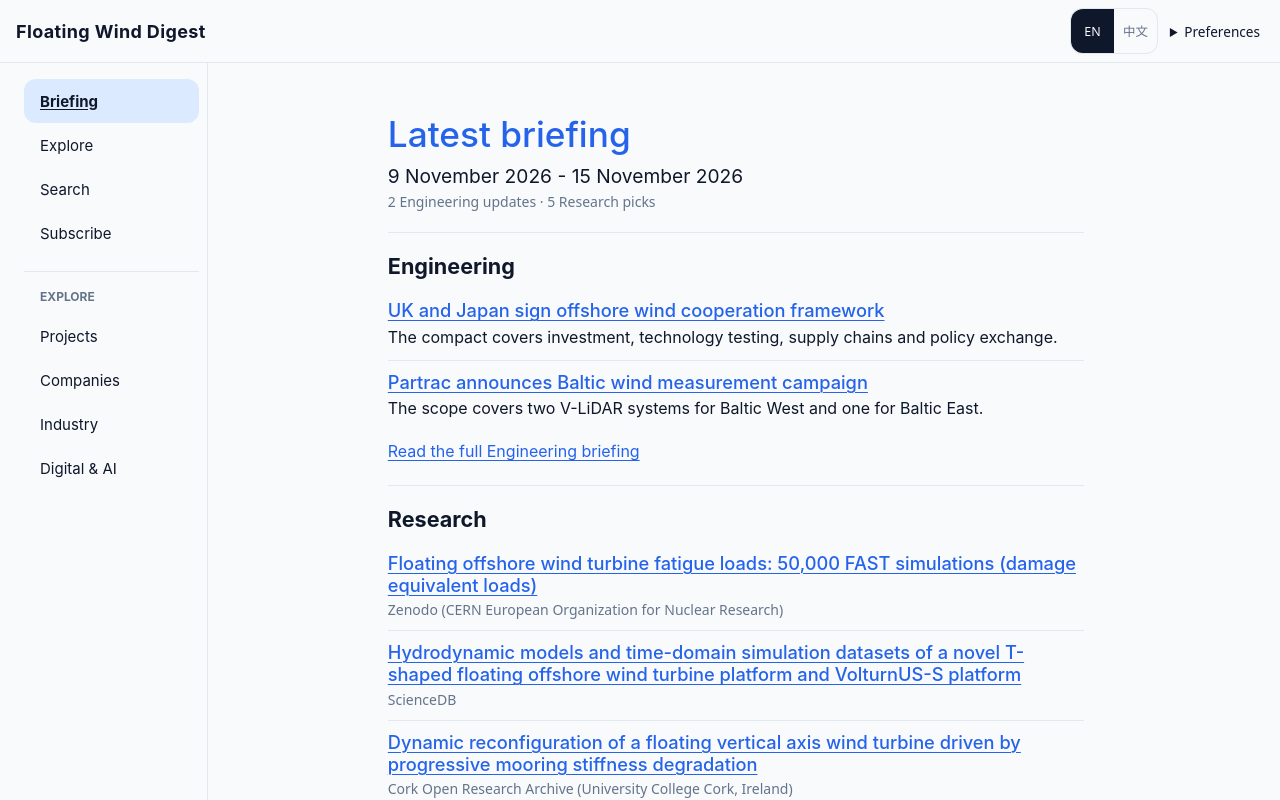
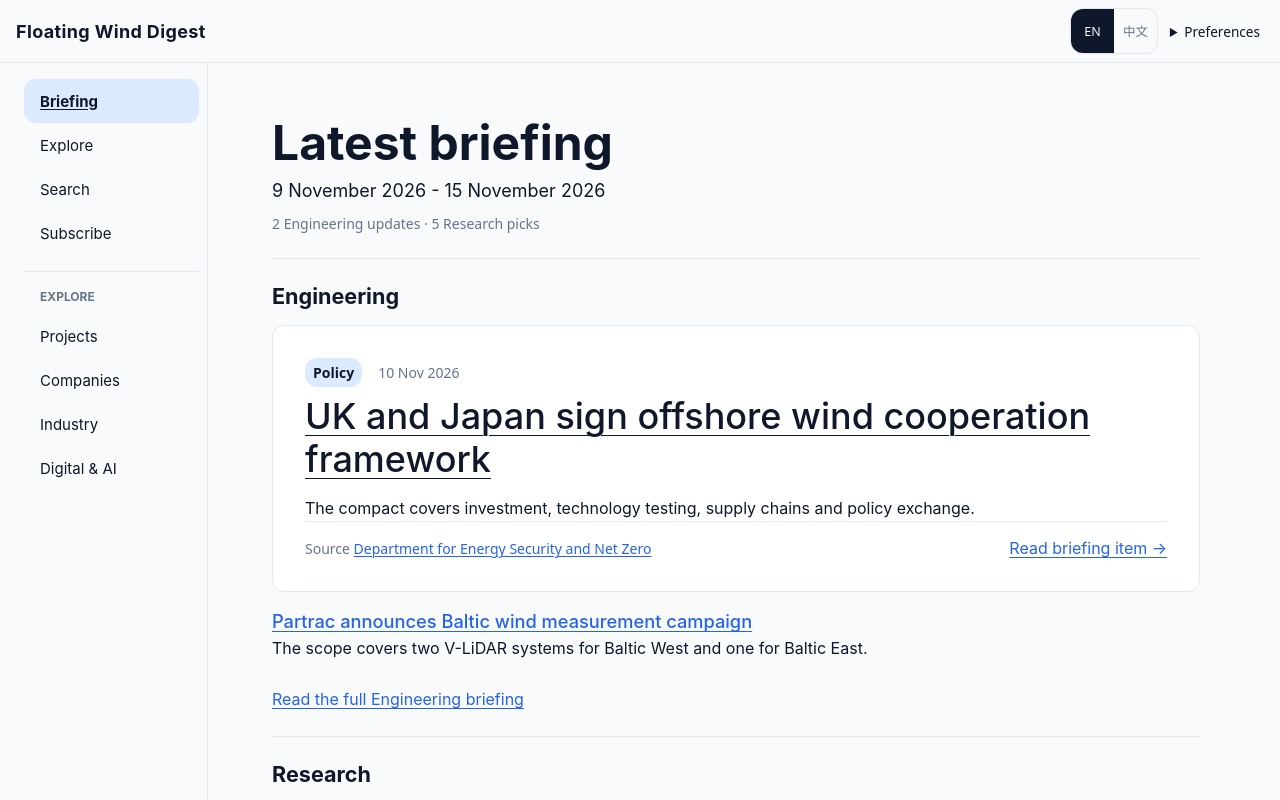
Before and after one commit to yangzhouore/fowt-digest, a Next.js app in the folder web/: page / in a window 1280 px wide. Shown: the top 800 px of the page. Built offline with nearby package versions, Linux system fonts and the light colour scheme.

Commit message:
feat(web): give the weekly homepage an editorial hierarchy

```diff
--- a/web/app/briefing-weeks.ts
+++ b/web/app/briefing-weeks.ts
@@ -38,15 +38,20 @@ export function getLatestBriefingPreview(engineering: readonly EngineeringBriefi
     engineering: week.engineering ? {
       href: `/engineering/${slug}`,
       selectedCount: week.engineering.items.length,
-      previewItems: week.engineering.items.slice(0, PREVIEW_LIMIT).map(({ id, title, oneLineSummary }) => ({
-        href: engineeringItemHref(slug, id), title, summary: oneLineSummary,
-      })),
+      previewItems: week.engineering.items.slice(0, PREVIEW_LIMIT).map((item) => {
+        const { id, title, oneLineSummary, category, sourceRecords, sourceUrl } = item;
+        const source = sourceRecords.find((record) => record.sourceUrl === sourceUrl);
+        return {
+          id, href: engineeringItemHref(slug, id), title, summary: oneLineSummary, category,
+          source: source ? { publisher: source.publisher, publishedDate: source.publishedDate, href: source.sourceUrl } : null,
+        };
+      }),
     } : null,
     research: week.research ? {
       href: `/weekly/${slug}`,
       selectedCount: week.research.papers.length,
-      previewPapers: week.research.papers.slice(0, PREVIEW_LIMIT).map(({ slug, title, publicationSource }) => ({
-        href: `/papers/${slug}`, title, publicationSource,
+      previewPapers: week.research.papers.slice(0, PREVIEW_LIMIT).map(({ id, slug, title, publicationSource }) => ({
+        id, slug, href: `/papers/${slug}`, title, publicationSource,
       })),
     } : null,
   };
--- /dev/null
+++ b/web/app/editorial-image-figure.tsx
@@ -0,0 +1,26 @@
+"use client";
+
+import Image from "next/image";
+import type { EditorialImage } from "./editorial-images";
+import { useLanguage } from "./i18n/language-context";
+import { LocalizedCopy } from "./i18n/localized-copy";
+
+export function EditorialImageFigure({ image }: { image: EditorialImage }) {
+  const { language } = useLanguage();
+
+  return (
+    <figure className="briefing-lead-figure">
+      <div className="briefing-lead-media">
+        <Image src={image.src} width={image.width} height={image.height} alt={image.alt[language]}
+          sizes="(max-width: 959px) calc(100vw - 64px), (max-width: 1199px) calc(100vw - 280px), 928px"
+          style={image.focalPosition ? { objectFit: "cover", objectPosition: image.focalPosition } : undefined} />
+      </div>
+      <figcaption className="briefing-meta">
+        <LocalizedCopy en="Image credit" zh="图片来源" />{" "}
+        <a href={image.sourceUrl} translate="no">{image.credit}</a>{" · "}
+        <a href={image.rightsReference}><LocalizedCopy en="Reuse terms" zh="使用条款" /></a>
+        {" · "}<span translate="no">{image.licenseNote}</span>
+      </figcaption>
+    </figure>
+  );
+}
--- /dev/null
+++ b/web/app/editorial-images.ts
@@ -0,0 +1,21 @@
+export type EditorialImage = {
+  src: `/editorial/${string}`;
+  width: number;
+  height: number;
+  alt: { en: string; zh: string };
+  credit: string;
+  sourceUrl: string;
+  licenseNote: string;
+  rightsReference: string;
+  // Set only when the approved derivative allows cropping.
+  focalPosition?: string;
+};
+
+type EditorialImageRegistry = Readonly<Partial<Record<string, Readonly<Partial<Record<string, EditorialImage>>>>>>;
+
+// Reviewed local images only, keyed by edition slug, then briefing item ID.
+export const editorialImages: EditorialImageRegistry = {};
+
+export function getEditorialImage(editionSlug: string, itemId: string) {
+  return editorialImages[editionSlug]?.[itemId];
+}
--- /dev/null
+++ b/web/app/homepage-briefing.css
@@ -0,0 +1,138 @@
+.homepage-briefing {
+  max-inline-size: 928px;
+  margin-inline: auto;
+  overflow-wrap: anywhere;
+}
+
+.homepage-briefing .briefing-masthead {
+  padding-block: 32px 24px;
+}
+
+.homepage-briefing .briefing-masthead h1 {
+  color: var(--ink);
+  font-size: clamp(1.875rem, 4vw, 3rem);
+  font-weight: 650;
+}
+
+.homepage-briefing .briefing-date {
+  margin-block-end: 8px;
+  font-size: 1.125rem;
+}
+
+.homepage-briefing .briefing-track {
+  padding-block: 24px;
+}
+
+.homepage-briefing .briefing-track h2 {
+  margin-block-end: 16px;
+}
+
+.homepage-briefing .briefing-engineering-list > li:first-child {
+  padding-block: 0;
+}
+
+.homepage-briefing .briefing-engineering-list > li:nth-child(2) {
+  border-block-start: 0;
+}
+
+.briefing-lead {
+  border: 1px solid var(--border);
+  border-radius: var(--shell-radius);
+  background: var(--surface);
+}
+
+.briefing-lead-body {
+  padding: clamp(16px, 3vw, 32px);
+}
+
+.homepage-briefing .briefing-lead h3 {
+  max-inline-size: 35ch;
+  margin-block: 8px 16px;
+  font-size: clamp(1.5rem, 3vw, 2.25rem);
+  line-height: 1.18;
+}
+
+.briefing-lead h3 a {
+  color: var(--ink);
+}
+
+.briefing-lead-summary,
+.briefing-compact-story p {
+  max-inline-size: 70ch;
+}
+
+.briefing-lead-meta,
+.briefing-lead-actions {
+  display: flex;
+  flex-wrap: wrap;
+  align-items: baseline;
+  gap: 8px 16px;
+}
+
+.briefing-lead-meta span {
+  padding: 4px 8px;
+  border-radius: var(--shell-radius);
+  background: var(--selected);
+  color: var(--ink);
+  font-weight: 650;
+}
+
+.briefing-lead-actions {
+  justify-content: space-between;
+  padding-block-start: 16px;
+  border-block-start: 1px solid var(--border);
+}
+
+.briefing-lead-actions p,
+.briefing-lead-figure,
+.briefing-compact-story p,
+.homepage-briefing .briefing-research-list p {
+  margin: 0;
+}
+
+.briefing-lead-media {
+  aspect-ratio: 16 / 9;
+  background: var(--canvas);
+  border-start-start-radius: calc(var(--shell-radius) - 1px);
+  border-start-end-radius: calc(var(--shell-radius) - 1px);
+  overflow: hidden;
+}
+
+.briefing-lead-media img {
+  display: block;
+  inline-size: 100%;
+  block-size: 100%;
+  object-fit: contain;
+}
+
+.briefing-lead-figure figcaption {
+  padding: 8px clamp(16px, 3vw, 32px) 0;
+}
+
+.briefing-compact-story {
+  padding-block: 8px;
+}
+
+.homepage-briefing .briefing-research-list > li {
+  min-inline-size: 0;
+  padding-block: 16px;
+}
+
+.homepage-briefing .briefing-research-list {
+  margin-block-end: 8px;
+  border-block: 1px solid var(--border);
+}
+
+@media (min-width: 1200px) {
+  .homepage-briefing .briefing-research-list {
+    display: grid;
+    grid-template-columns: repeat(auto-fit, minmax(230px, 1fr));
+    gap: 0 16px;
+  }
+
+  .homepage-briefing .briefing-research-list > li + li {
+    padding-inline-start: 16px;
+    border-block-start: 0;
+    border-inline-start: 1px solid var(--border);
+  }
+}
--- a/web/app/homepage-weekly-briefing.tsx
+++ b/web/app/homepage-weekly-briefing.tsx
@@ -1,15 +1,61 @@
 import Link from "next/link";
 import type { getLatestBriefingPreview } from "./briefing-weeks";
+import { EditorialImageFigure } from "./editorial-image-figure";
+import { getEditorialImage } from "./editorial-images";
+import { formatPublicationDate } from "./format-publication-date";
 import { LocalizedCopy } from "./i18n/localized-copy";
 
 type Preview = ReturnType<typeof getLatestBriefingPreview>;
+type EngineeringPreview = NonNullable<NonNullable<Preview>["engineering"]>["previewItems"][number];
+
+const categories: Record<EngineeringPreview["category"], { en: string; zh: string }> = {
+  project: { en: "Project", zh: "项目" },
+  policy: { en: "Policy", zh: "政策" },
+  technology: { en: "Technology", zh: "技术" },
+  software: { en: "Software", zh: "软件" },
+  standards: { en: "Standards", zh: "标准" },
+  supply_chain: { en: "Supply chain", zh: "供应链" },
+  event: { en: "Event", zh: "活动" },
+};
+
+function EngineeringLead({ item, editionSlug }: { item: EngineeringPreview; editionSlug: string }) {
+  const image = getEditorialImage(editionSlug, item.id);
+
+  return (
+    <article className="briefing-lead">
+      {image && <EditorialImageFigure image={image} />}
+      <div className="briefing-lead-body">
+        <p className="briefing-meta briefing-lead-meta">
+          <span><LocalizedCopy {...categories[item.category]} /></span>
+          {item.source && (
+            <time dateTime={item.source.publishedDate} translate="no">{formatPublicationDate(item.source.publishedDate)}</time>
+          )}
+        </p>
+        <h3 id="briefing-lead-title"><Link href={item.href} translate="no">{item.title}</Link></h3>
+        <p className="briefing-lead-summary" translate="no">{item.summary}</p>
+        <div className="briefing-lead-actions">
+          {item.source && (
+            <p className="briefing-meta">
+              <LocalizedCopy en="Source" zh="来源" />{" "}
+              <a href={item.source.href} translate="no">{item.source.publisher}</a>
+            </p>
+          )}
+          <Link href={item.href} aria-labelledby="briefing-lead-read briefing-lead-title">
+            <span id="briefing-lead-read"><LocalizedCopy en="Read briefing item" zh="阅读简报条目" /></span>
+            {" "}<span aria-hidden="true">→</span>
+          </Link>
+        </div>
+      </div>
+    </article>
+  );
+}
 
 export function HomepageWeeklyBriefing({ preview }: { preview: Preview }) {
   const engineeringCount = preview?.engineering?.selectedCount ?? 0;
   const researchCount = preview?.research?.selectedCount ?? 0;
 
   return (
-    <div className="briefing-reading-column">
+    <div className="homepage-briefing">
       <section className="briefing-masthead" aria-labelledby="intro-heading">
         <h1 id="intro-heading"><LocalizedCopy en="Latest briefing" zh="最新简报" /></h1>
         {preview ? (
@@ -31,11 +77,15 @@ export function HomepageWeeklyBriefing({ preview }: { preview: Preview }) {
             <h2 id="engineering-briefing-heading"><LocalizedCopy en="Engineering" zh="工程" /></h2>
             {preview.engineering ? (
               <>
-                <ol className="briefing-story-list">
-                  {preview.engineering.previewItems.map(({ href, title, summary }) => (
-                    <li key={href} translate="no">
-                      <h3><Link href={href}>{title}</Link></h3>
-                      <p>{summary}</p>
+                <ol className="briefing-story-list briefing-engineering-list">
+                  {preview.engineering.previewItems.map((item, index) => (
+                    <li key={item.id}>
+                      {index === 0 ? <EngineeringLead item={item} editionSlug={preview.slug} /> : (
+                        <article className="briefing-compact-story" translate="no">
+                          <h3><Link href={item.href}>{item.title}</Link></h3>
+                          <p>{item.summary}</p>
+                        </article>
+                      )}
                     </li>
                   ))}
                 </ol>
@@ -52,7 +102,7 @@ export function HomepageWeeklyBriefing({ preview }: { preview: Preview }) {
             <h2 id="papers-heading"><LocalizedCopy en="Research" zh="研究" /></h2>
             {preview.research ? (
               <>
-                <ol className="briefing-story-list">
+                <ol className="briefing-story-list briefing-research-list">
                   {preview.research.previewPapers.map(({ href, title, publicationSource }) => (
                     <li key={href} translate="no">
                       <h3><Link href={href}>{title}</Link></h3>
--- a/web/app/page.tsx
+++ b/web/app/page.tsx
@@ -3,6 +3,7 @@ import { HomepageWeeklyBriefing } from "./homepage-weekly-briefing";
 import { getLatestBriefingPreview } from "./briefing-weeks";
 import { getAllDigests } from "../data/digest-adapter";
 import { getAllEngineeringBriefings } from "../data/engineering-briefing-adapter";
+import "./homepage-briefing.css";
 
 export const metadata: Metadata = {
   title: "Home",
```
Also changed, not shown: web/tests/browser/fixtures/homepage-briefing.ts (added, +43 -0 lines), 3 other files (tests, documents, lock files or other folders).
